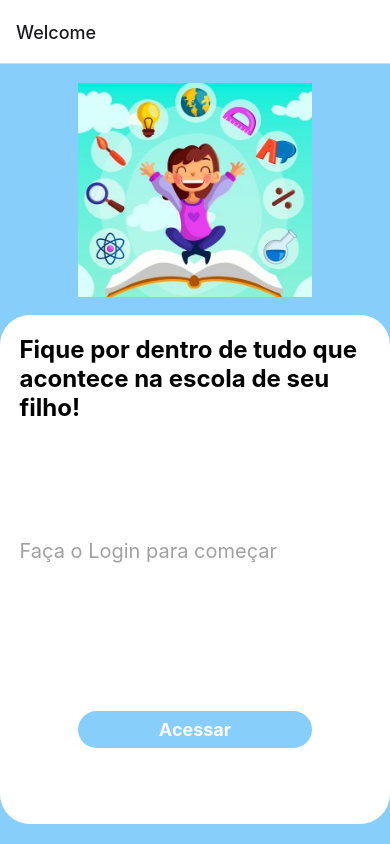
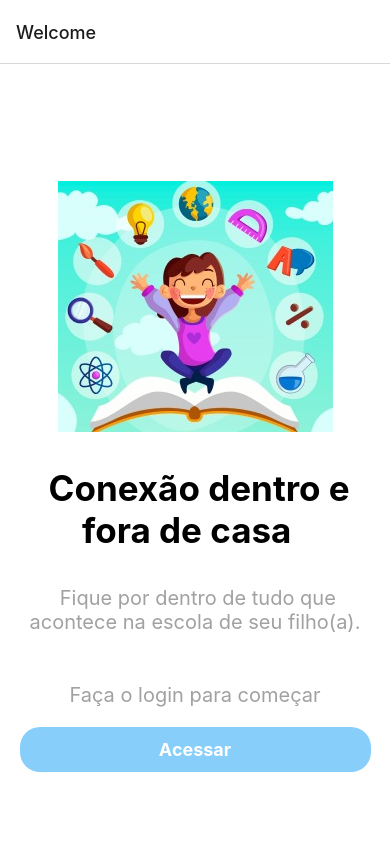
Before and after one commit to ICEI-PUC-Minas-PMV-ADS/pmv-ads-2024-1-e3-proj-mov-t3-EduSync, a React Native app in the folder EduSync/: screen /Welcome in a window 390 px wide. Built offline with nearby package versions, Linux system fonts and the light colour scheme.

Commit message:
Atualização na página Welcome

```diff
--- a/EduSync/src/pages/Login/index.js
+++ b/EduSync/src/pages/Login/index.js
@@ -226,7 +226,7 @@ const styles = StyleSheet.create({
       height: 45,
       alignItems: 'center',
       justifyContent: 'center',
-      borderRadius: 7,
+      borderRadius: 20,
 
 
     },
--- a/EduSync/src/pages/Welcome/index.js
+++ b/EduSync/src/pages/Welcome/index.js
@@ -1,7 +1,6 @@
-import React from 'react';
-import { View, Text, StyleSheet, Image, TouchableOpacity } from 'react-native';
-
 import { useNavigation } from '@react-navigation/native';
+import React, { useState } from 'react';
+import { View, Text, StyleSheet, Image, TextInput, TouchableOpacity } from 'react-native';
 
 
 
@@ -11,103 +10,125 @@ const Welcome = () => {
 
   return (
 
-
-    <View style= {styles.container }>
+      <View style={styles.container}>
 
 
-      <View style= {styles.containerLogo}>
+        <View style={styles.containerLogo}>
 
-        <Image source ={require('../../assets/EduSync.jpg')}
-        style={{width: '60%'}}
-        resizeMode="contain"
+          <Image source = {require('../../assets/EduSync.jpg')}/>
+
+        </View>
+
+        <View style={styles.btn}>
+
+          <Text style={styles.title}> Conexão dentro e fora de casa  </Text>
+          <Text style={styles.text}> Fique por dentro de tudo que acontece na escola de seu filho(a).</Text>
+
+        </View>
+
+        <View style={styles.btnText}>
+
+          <Text style={styles.text}>Faça o login para começar</Text>
+
+        </View>
+
+
+        <TouchableOpacity style={styles.btnSubmit}
+          onPress={() => navigation.navigate('Login')}
+        >
+
+          <Text style={styles.submitText}>Acessar</Text>
+
+        </TouchableOpacity>
 
 
 
 
-        />
-        <View style={styles.containerForm}>
-
-          <Text style={styles.title}>Fique por dentro de tudo que acontece na escola de seu filho!</Text>
-          <Text style={styles.text}>Faça o Login para começar</Text>
-
-          <TouchableOpacity style={styles.button}
-            onPress= {() => navigation.navigate('Login')}
-          >
-            <Text style={styles.buttonText}>Acessar</Text>
-          </TouchableOpacity>
-
-        </View>
-
-
       </View>
 
-    </View>
   );
 };
 
 const styles = StyleSheet.create ({
 
   container: {
+
     flex:1,
-    backgroundColor: '#87cefa'
+    backgroundColor: '#fff',
+
+
 
   },
 
   containerLogo: {
 
-    flex: 2,
-    backgroundColor: '#87cefa',
+    marginTop: '30%',
     justifyContent: 'center',
     alignItems: 'center',
 
   },
 
-  containerForm : {
 
+  btn: {
 
-    flex: 1,
-    backgroundColor: '#FFF',
-    borderRadius: 30,
-    marginBottom: 20,
-    paddingStart: '5%',
-    paddingEnd: '5%',
+    width:'90%',
+
+    alignItems:'center',
+    alignContent: 'center',
+    alignSelf: 'center',
+
 
   },
 
-  title: {
-    fontSize: 24,
+  title:{
+
+    textAlign:'center',
+    fontSize: 35,
     fontWeight: 'bold',
-    marginTop: 20,
-    marginBottom: 12,
-  },
+    marginTop: '10%',
+    marginBottom: '10%',
 
-  text: {
-
-    marginTop: '30%',
-    fontSize: 20,
-    color: '#a1a1a1'
-  },
-
-  button: {
-    position: 'absolute',
-    backgroundColor: '#87cefa',
-    borderRadius: 50,
-    paddingVertical: 8,
-    width: '60%',
-    alignSelf: 'center',
-    bottom: '15%',
-    alignItems: 'center',
-    justifyContent: 'center',
 
   },
 
-  buttonText: {
+  text:{
+
+
+    textAlign:'center',
+    fontSize: 20,
+    color: '#a1a1a1',
+    marginBottom:10,
+
+  },
+
+  btnText:{
+
+    marginTop:'10%',
+    fontSize: 20,
+    alignItems:'center',
+    alignContent:'center',
+    marginBottom: 10,
+  },
+
+  btnSubmit:{
+
+
+    backgroundColor: '#87cefa',
+    width:'90%',
+    height: 45,
+    alignItems: 'center',
+    justifyContent:'center',
+    alignSelf:'center',
+    borderRadius: 20,
+
+  },
+
+  submitText: {
 
     fontSize: 18,
     color: '#fff',
     fontWeight: 'bold',
-
-  }
+  },
 
 
 
```
